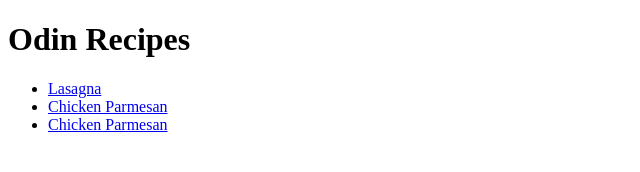
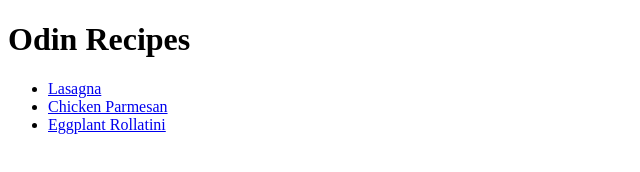
Before and after one commit to gpartipilo726/odin-recipes, a plain HTML site: page index.html in a window 1280 px wide. Shown: the full height of the page, 0-640 px from the left. Drawn offline with Linux system fonts and the light colour scheme.

Commit message:
removed duplicate chicken parmesan link and added Eggplant Rollatini link

```diff
--- a/index.html
+++ b/index.html
@@ -10,7 +10,7 @@
     <ul>
         <li><a href="recipes/lasagna.html">Lasagna</a></li>
         <li><a href="recipes/Chicken Parmesan.html">Chicken Parmesan</a></li>
-        <li><a href="recipes/eggplantrollatini.html">Chicken Parmesan</a></li>
+        <li><a href="recipes/eggplantrollatini.html">Eggplant Rollatini</a></li>
     </ul>
 </body>
 </html>
```
